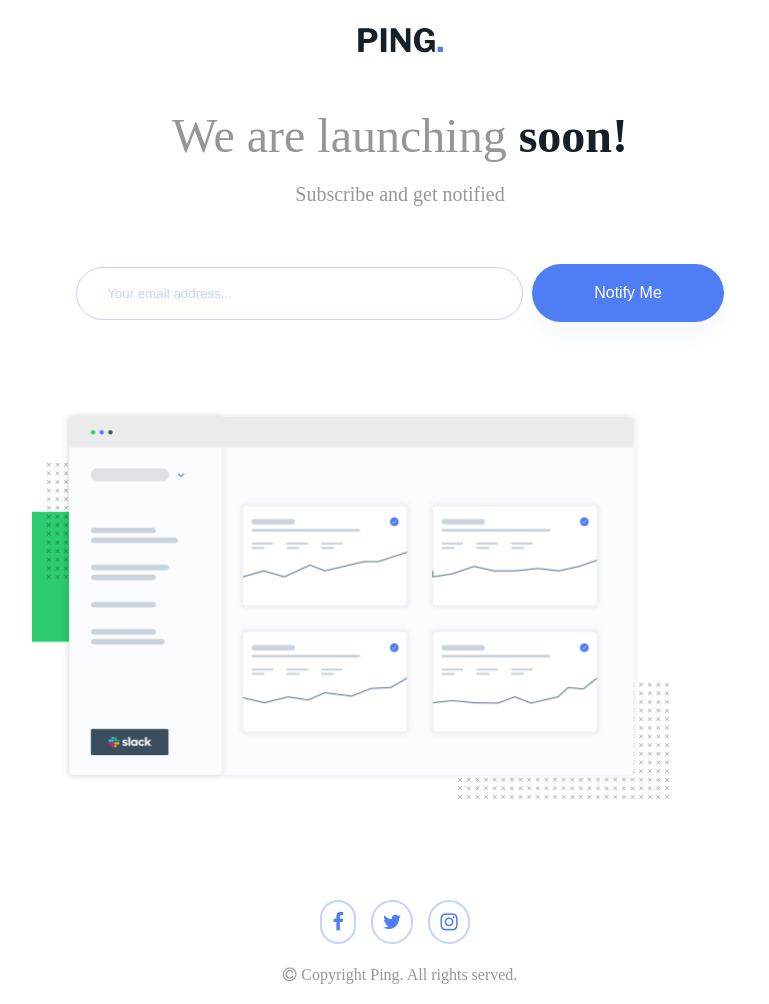
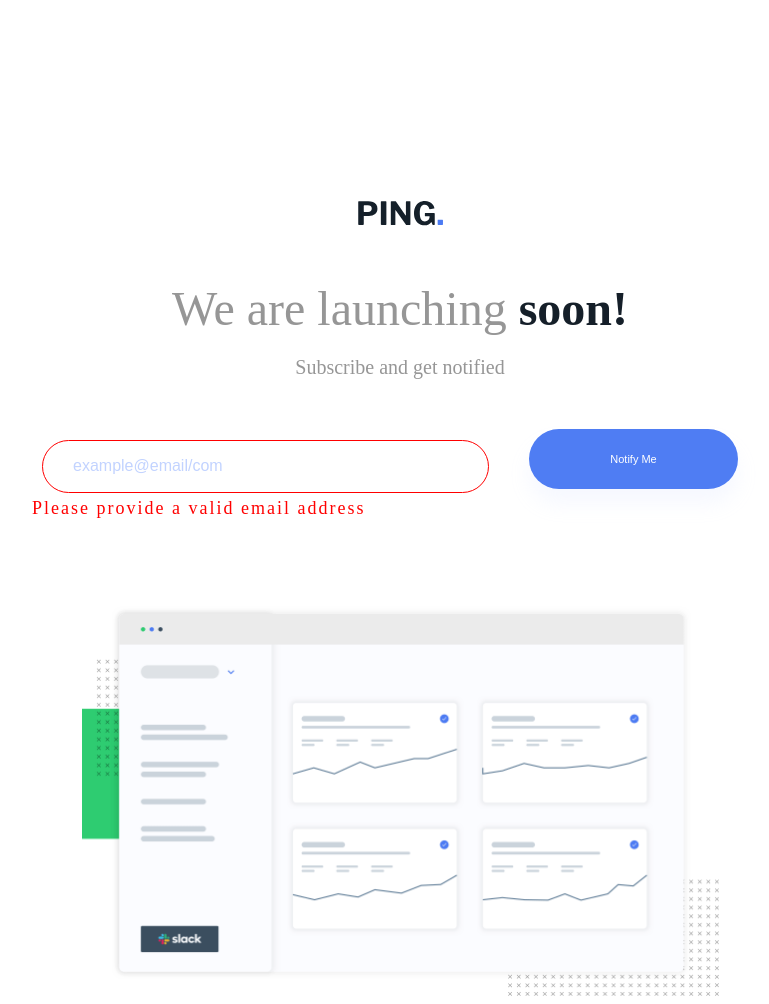
Before and after one commit to realadebimpe/ping-coming-soon-page, a plain HTML site: page index.html in a window 1536 px wide. Shown: the top 1004 px of the page, without its empty margins (368-1137 px from the left). Drawn offline with Linux system fonts and the light colour scheme.

Commit message:
modified css style

```diff
--- a/css/style.css
+++ b/css/style.css
@@ -62,19 +62,46 @@ input{
     margin-top: 27px;
 }
 
-::placeholder{
-    color: var(--Pale-Blue);
+
+.flex{
+    display: flex;
+    flex-direction: column;
+}
+
+#input{
+    display: block;
+
 }
 
 button{
-    width: 280px;
+    display: block;
+    width: 80%;
+    margin: 0 auto;
     border: none;
     border-radius: 40px;
     background-color: var(--Blue);
     box-shadow: 0px 15px 20px rgba(194, 211, 255, 0.15);
-    padding: 12px 47px 12px 47px;
-    margin-top: 8px;
+    padding: 12px 47px;
+    margin-top: 10px;
     color: #fff;
+    cursor: pointer;
+}
+
+ .input-error{
+    border: 1px solid red;
+     /* display: none;   */
+}
+
+small{
+    font-size: 10px;
+    color: red;
+    margin-top: 5px;
+    display: none;
+
+}
+
+::placeholder{
+    color: var(--Pale-Blue);
 }
 
 .dashboard img{
@@ -94,6 +121,14 @@ margin-top: 96px;
     border-radius: 50px;
     padding: 10px;
     margin-right: 10px;
+    color: var(--Blue);
+
+}
+
+#media:hover{
+    background-color: var(--Blue);
+    color: #fff;
+    border: 2px solid var(--Blue);
 }
 
 .copyright{
@@ -106,10 +141,18 @@ margin-top: 96px;
     margin-right: 5px;
 }
 
+
+
 @media only screen and (min-width: 1440px){
     body{
-        padding: 27px 400px;
+        padding: 200px 400px;
         width: auto;
+        margin: 0;
+    }
+
+    header{
+        text-align: center;
+        margin-right: 0;
     }
 
     .logo{
@@ -129,19 +172,49 @@ margin-top: 96px;
         display: inline-block;
         padding: 18px 238px 18px 30px;
         margin-top: 41px;
+        /* height: 56px; */
+    }
+
+    .flex{
+        display: flex;
+        flex-direction: row;
+    }
+
+    #input{
+
+        display: block;
+        width: 70%;
+    }
+
+    ::placeholder{
+        font-size: 16px;
+    }
+
+    small{
+
+        display: block;
+        font-size: 18px;
+        text-align: left;
+        letter-spacing: 2px;
+        margin-top: 5px;
     }
 
     button{
-        width: auto;
-        padding: 20px 62px;
-        font-size: 16px;
-        margin-left: 4px;
+        flex-grow: 1;
+        display: inline-block;
+        width: 30%;
+        /* height: 56px;  */
+        /* padding: 18px 62px; */
+        font-size: 11px;
+        margin: 30px;
+        /* margin-left: 0; */
+        cursor: pointer;
     }
 
     .dashboard img{
          width: 637px;
          height: 390px;
-        margin: 87px 0px 0px;
+         margin: 87px 50px 0px;
     }
 
 .copyright{
@@ -149,3 +222,57 @@ margin-top: 96px;
 }
 
 }
+
+
+
+/* <!DOCTYPE html>
+<html>
+<body>
+<style>
+#error{
+ color: red;
+}
+
+.error{
+ border: 1px solid red;
+}
+</style>
+
+<form id='form'>
+<label>username</label>
+<input class="" id="username" placeholder="username">
+<button type="submit" > Submit</button>
+</form>
+
+<p id="error" >error</p>
+
+<script>
+
+const form = document.querySelector('#form');
+const error = document.querySelector('#error')
+
+error.style.display = 'none'
+
+function handleSubmit(event){
+	event.preventDefault();
+
+    const username = event.target.elements.username;
+
+    if(username.value !== "bimpe"){
+    console.log("Invalid User")
+    username.classList.add('error')
+    error.style.display = ''
+    } else{
+    	console.log(`welcome ${username.value}`)
+        username.classList.remove('error')
+        error.style.display = 'none'
+    }
+}
+
+
+form.addEventListener('submit', handleSubmit )
+
+</script> */
+
+/* </body>
+</html> */
--- a/index.html
+++ b/index.html
@@ -8,14 +8,24 @@
     <link rel="stylesheet" href="https://cdnjs.cloudflare.com/ajax/libs/font-awesome/4.7.0/css/font-awesome.min.css">
 </head>
 <body>
+
+
     <section class="header">
         <img src="/images/logo.svg" alt="" class="logo">
         <h1>We are launching <span class="soon">soon!</span> </h1>
         <p>Subscribe and get notified</p>
-        <input type="text" placeholder="Your email address...">
-        <button>Notify Me</button>
 
+        <div class="flex">
+            <div id="input">
+                <input type="text" placeholder="example@email/com"  class="input-error">
+                <small>Please provide a valid email address</small>
+            </div>
+
+            <button type="submit">Notify Me</button>
+
+       </div>
     </section>
+
 
     <section class="dashboard">
         <img src="/images/illustration-dashboard.png" alt="">
@@ -23,14 +33,16 @@
     </section>
 
     <footer class="media-handle">
-        <i class="fa fa-facebook" aria-hidden="true" id="media"></i>
-        <i class="fa fa-twitter" aria-hidden="true" id="media"></i>
-        <i class="fa fa-instagram" aria-hidden="true" id="media"></i>
+        <a href="#" id="media"><i class="fa fa-facebook" aria-hidden="true"></i></a>
+        <a href="#" id="media"><i class="fa fa-twitter" aria-hidden="true" ></i></a>
+        <a href="#"id="media"><i class="fa fa-instagram" aria-hidden="true" ></i></a>
 
-       <p class="copyright">
+        <p class="copyright">
            <i class="fa fa-copyright" aria-hidden="true" id="copyyright-icon"></i>Copyright Ping. All rights served.
         </p>
     </footer>
 
+
+<script src="/js/script.js"></script>
 </body>
 </html>
```
Also changed, not shown: js/script.js (+22 -0 lines).
